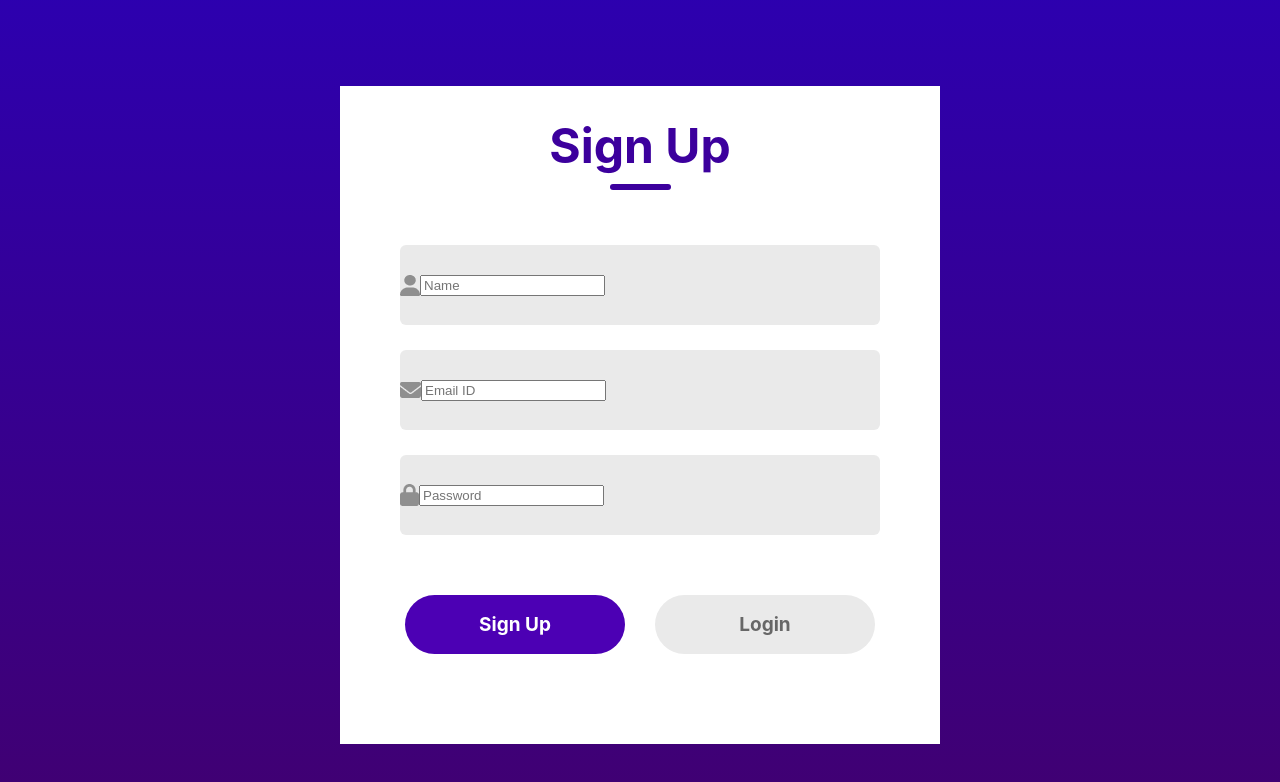
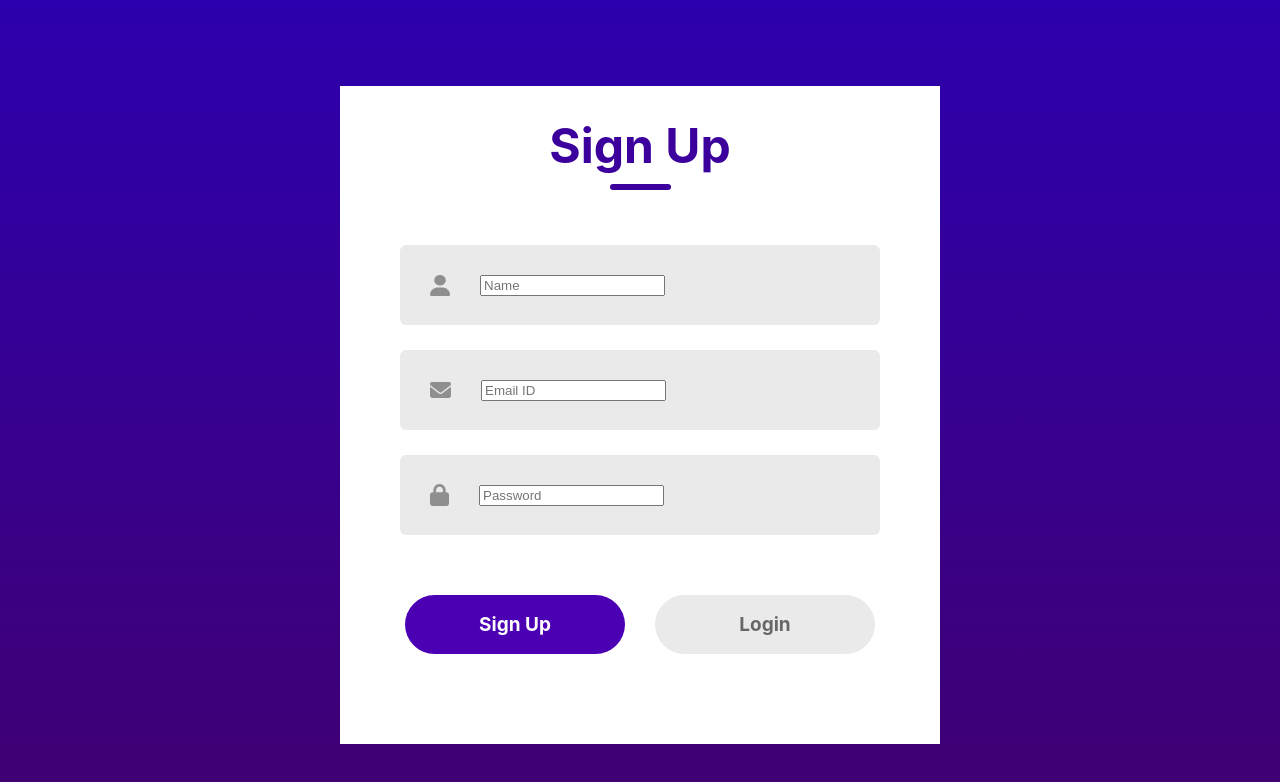
Before and after one commit to isurudayananda/login-signup, a React (Create React App) app in the folder login-signup/: page / in a window 1280 px wide. Shown: the part 114-896 px from the top of the page. Built offline with nearby package versions, Linux system fonts and the light colour scheme.

Commit message:
css for image

```diff
--- a/login-signup/src/Components/Loginsignup/Loginsignup.css
+++ b/login-signup/src/Components/Loginsignup/Loginsignup.css
@@ -58,6 +58,10 @@
     border-radius: 6px;
 }
 
+.input img{
+    margin: 0px 30px;
+}
+
 .submit-container{
     display: flex;
     gap: 30px;
```
